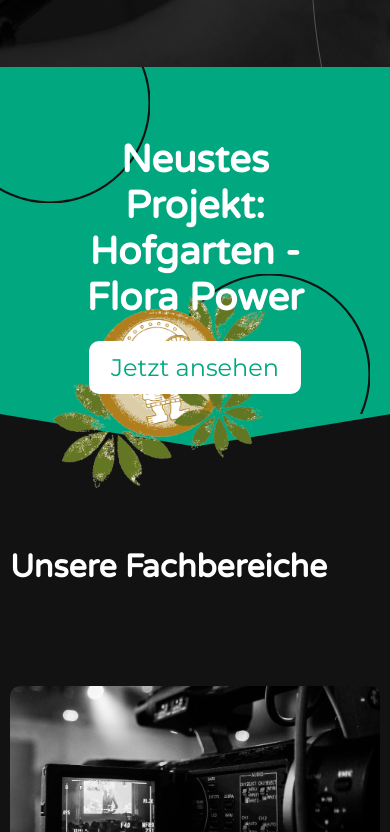
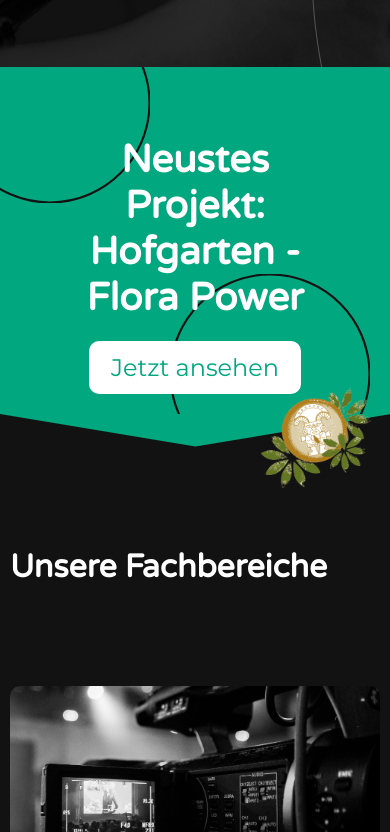
Before and after one commit to sdarby1/OctoClick-Website, a React (Create React App) app: page / in a window 390 px wide. Shown: the part 777-1609 px from the top of the page. Built offline with nearby package versions, Linux system fonts and the light colour scheme.

Commit message:
flora logo fix and player translations

```diff
--- a/src/components/CustomVideoPlayer.js
+++ b/src/components/CustomVideoPlayer.js
@@ -4,20 +4,9 @@ import PauseIcon from '../images/icons/pause-icon.svg';
 import FullscreenIcon from '../images/icons/fullscreen.svg';
 import ExitFullscreenIcon from '../images/icons/exit-fullscreen.svg';
 import VolumeIcon from '../images/icons/volume-icon.svg';
+import { useTranslation } from 'react-i18next';
 
-const videoData = [
-  {
-    src: "/videos/first.mp4",
-    poster: "/images/thumbnail/thumbnail.jpg",
-    choices: [{ text: "Das Fahrrad nehmen", nextIndex: 1 }, { text: "Zu Fuß verfolgen", nextIndex: 2 }]
-  },
-  { src: "/videos/bike-choice.mp4", choices: [{ text: "Wahl 1.1", nextIndex: 3 }, { text: "Wahl 1.2", nextIndex: 4 }] },
-  { src: "/videos/foot-choice.mp4", choices: [{ text: "Wahl 2.1", nextIndex: 5 }, { text: "Wahl 2.2", nextIndex: 6 }] },
-  { src: "/videos/third.mp4", choices: [] },
-  { src: "/videos/choice1dot2.mp4", choices: [] },
-  { src: "/videos/choice2dot1.mp4", choices: [] },
-  { src: "/videos/choice2dot2.mp4", choices: [] },
-];
+
 
 const CustomVideoPlayer = () => {
   const [currentIndex, setCurrentIndex] = useState(0);
@@ -37,8 +26,23 @@ const CustomVideoPlayer = () => {
   const [volume, setVolume] = useState(1);
   const [nextVideoIndex, setNextVideoIndex] = useState(null); // Neuer Zustand für die Speicherung der nächsten Videoauswahl
   const [selectedChoiceIndex, setSelectedChoiceIndex] = useState(null);
+  const { t } = useTranslation();
 
 
+
+  const videoData = [
+    {
+      src: "/videos/first.mp4",
+      poster: "/images/thumbnail/thumbnail.jpg",
+      choices: [{ text: t('choices.takeBike'), nextIndex: 1 }, { text: t('choices.followOnFoot'), nextIndex: 2 }]
+    },
+    { src: "/videos/bike-choice.mp4", choices: [{ text: "Wahl 1.1", nextIndex: 3 }, { text: "Wahl 1.2", nextIndex: 4 }] },
+    { src: "/videos/foot-choice.mp4", choices: [{ text: "Wahl 2.1", nextIndex: 5 }, { text: "Wahl 2.2", nextIndex: 6 }] },
+    { src: "/videos/third.mp4", choices: [] },
+    { src: "/videos/choice1dot2.mp4", choices: [] },
+    { src: "/videos/choice2dot1.mp4", choices: [] },
+    { src: "/videos/choice2dot2.mp4", choices: [] },
+  ];
 
   useEffect(() => {
     if (currentIndex > 0 && videoRef.current) {
@@ -138,7 +142,7 @@ const CustomVideoPlayer = () => {
       const videoDuration = videoRef.current.duration;
       const timeLeft = videoDuration - currentTime;
 
-      const shouldShowChoices = timeLeft <= 7 && videoData[currentIndex].choices.length > 0;
+      const shouldShowChoices = timeLeft <= 8 && videoData[currentIndex].choices.length > 0;
       setShowChoices(shouldShowChoices);
       setIsTimerVisible(shouldShowChoices); // Steuert die Sichtbarkeit des Timers
 
--- a/src/styles/about.css
+++ b/src/styles/about.css
@@ -20,6 +20,11 @@
     /* box-shadow: 10px 10px 20px #00a78055; */
     border-radius: 10px;
     filter: grayscale(1);
+    transition: filter 0.4s;
+  }
+
+  .perspective-container img:hover {
+    filter: none;
   }
 
   .perspective-container.transformed img {
--- a/src/styles/home.css
+++ b/src/styles/home.css
@@ -172,10 +172,10 @@ img.florapower-logo {
 }
 
 /** For mobile devices **/
-@media (max-width: 767px) {
-  .custom-shape-divider-top-1723036677 svg {
-      width: calc(100% + 1.3px);
-      height: 34px;
+
+@media (max-width: 1506px) {
+  img.florapower-logo {
+    right: 20%;
   }
 }
 
@@ -190,3 +190,21 @@ img.florapower-logo {
     display: none;
   }
 }
+
+@media (max-width: 1050px) {
+  img.florapower-logo {
+    right: 10%;
+  }
+}
+
+@media (max-width: 767px) {
+  .custom-shape-divider-top-1723036677 svg {
+      width: calc(100% + 1.3px);
+      height: 34px;
+  }
+
+  img.florapower-logo {
+    right: 5%;
+    height: 100px;
+  }
+}
--- a/src/translations/de.json
+++ b/src/translations/de.json
@@ -41,6 +41,13 @@
       "headline": "Hofgarten - Flora Power"
    },
 
+   "choices": {
+      "takeBike": "Das Fahrrad nehmen",
+      "followOnFoot": "Zu Fuß verfolgen",
+      "choice1.1": "Wahl 1.1",
+      "choice1.2": "Wahl 1.2"
+   },
+
 
    "showMore": "Mehr anzeigen",
    "showLess": "Weniger anzeigen"
--- a/src/translations/en.json
+++ b/src/translations/en.json
@@ -49,6 +49,12 @@
       "headline": "Hofgarten - Flora Power"
    },
 
+  "choices": {
+    "takeBike": "Take the bike",
+    "followOnFoot": "Follow on foot",
+    "choice1.1": "Choice 1.1",
+    "choice1.2": "Choice 1.2"
+  },
 
     "showMore": "Show more",
     "showLess": "Show less"
```
